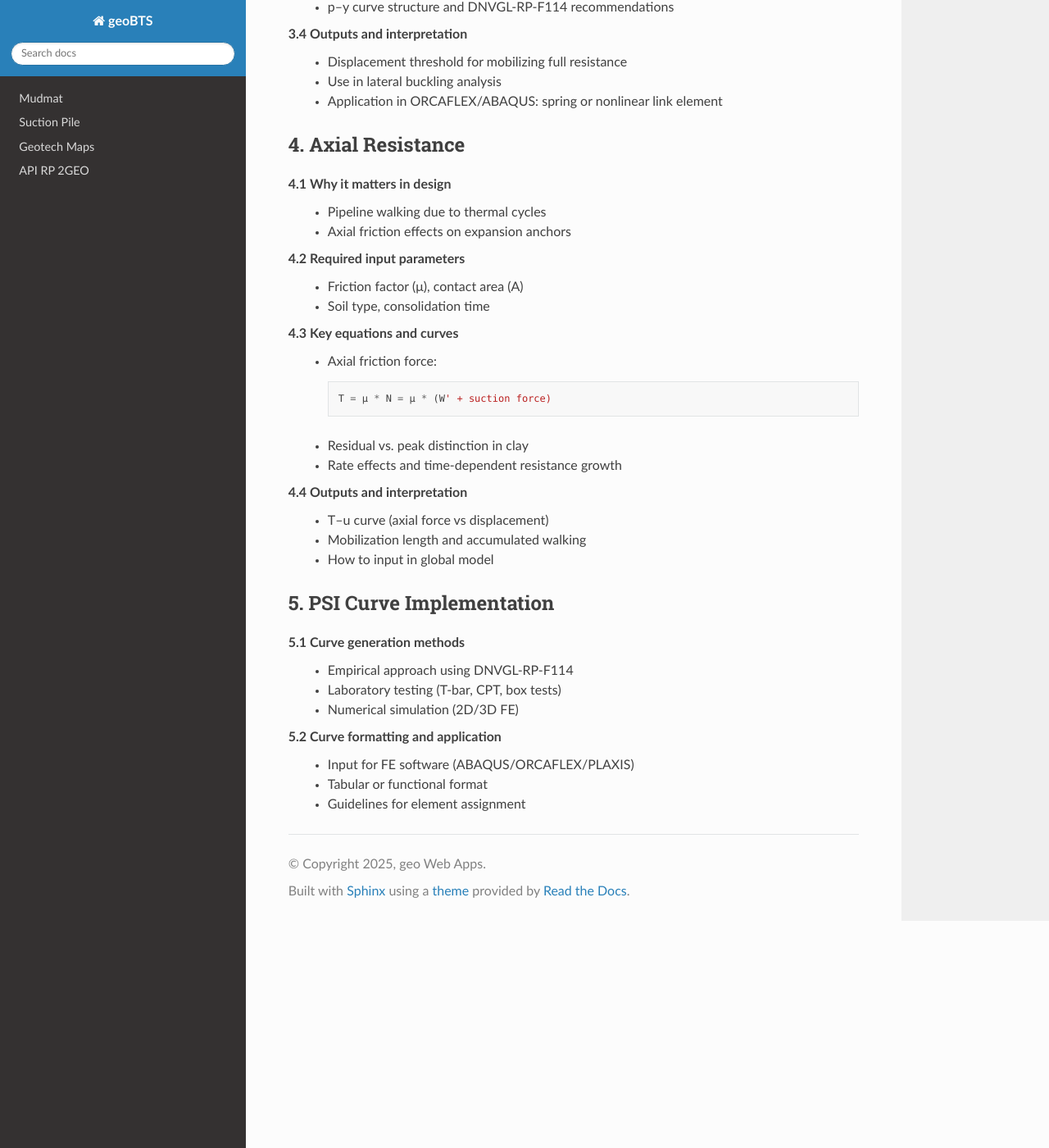
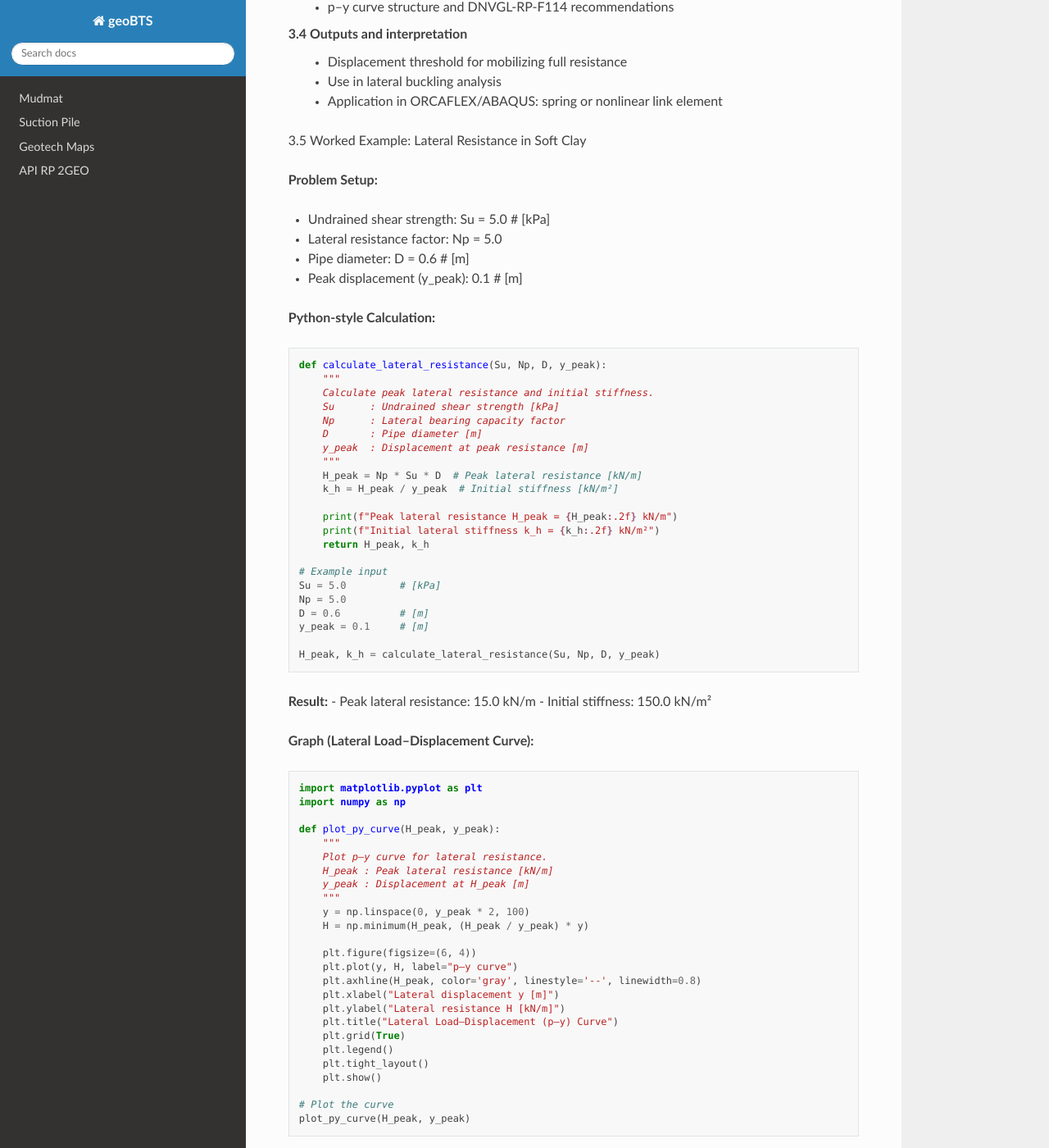
Before and after one commit to jungsohn/geoBTS, a Sphinx documentation site: the page built from docs/source/Pipe_Soil.rst, in a window 1280 px wide and 1400 px high, scrolled down 2885 px. Shown: the whole window at 82% size. Built offline with Sphinx 7.4.7 and the Read the Docs theme 3.1.0, drawn with Linux system fonts in a browser that asks for light colours.

Commit message:
Update Pipe_Soil.rst

```diff
--- a/docs/source/Pipe_Soil.rst
+++ b/docs/source/Pipe_Soil.rst
@@ -145,6 +145,78 @@ Pipe–Soil Interaction (PSI) Handbook
     - Use in lateral buckling analysis
     - Application in ORCAFLEX/ABAQUS: spring or nonlinear link element
 
+3.5 Worked Example: Lateral Resistance in Soft Clay
+
+**Problem Setup:**
+
+- Undrained shear strength: Su = 5.0  # [kPa]
+- Lateral resistance factor: Np = 5.0
+- Pipe diameter: D = 0.6  # [m]
+- Peak displacement (y_peak): 0.1  # [m]
+
+**Python-style Calculation:**
+
+::
+
+    def calculate_lateral_resistance(Su, Np, D, y_peak):
+        """
+        Calculate peak lateral resistance and initial stiffness.
+        Su      : Undrained shear strength [kPa]
+        Np      : Lateral bearing capacity factor
+        D       : Pipe diameter [m]
+        y_peak  : Displacement at peak resistance [m]
+        """
+        H_peak = Np * Su * D  # Peak lateral resistance [kN/m]
+        k_h = H_peak / y_peak  # Initial stiffness [kN/m²]
+
+        print(f"Peak lateral resistance H_peak = {H_peak:.2f} kN/m")
+        print(f"Initial lateral stiffness k_h = {k_h:.2f} kN/m²")
+        return H_peak, k_h
+
+    # Example input
+    Su = 5.0         # [kPa]
+    Np = 5.0
+    D = 0.6          # [m]
+    y_peak = 0.1     # [m]
+
+    H_peak, k_h = calculate_lateral_resistance(Su, Np, D, y_peak)
+
+**Result:**
+- Peak lateral resistance: 15.0 kN/m
+- Initial stiffness: 150.0 kN/m²
+
+**Graph (Lateral Load–Displacement Curve):**
+
+.. code-block:: python
+
+    import matplotlib.pyplot as plt
+    import numpy as np
+
+    def plot_py_curve(H_peak, y_peak):
+        """
+        Plot p–y curve for lateral resistance.
+        H_peak : Peak lateral resistance [kN/m]
+        y_peak : Displacement at H_peak [m]
+        """
+        y = np.linspace(0, y_peak * 2, 100)
+        H = np.minimum(H_peak, (H_peak / y_peak) * y)
+
+        plt.figure(figsize=(6, 4))
+        plt.plot(y, H, label="p–y curve")
+        plt.axhline(H_peak, color='gray', linestyle='--', linewidth=0.8)
+        plt.xlabel("Lateral displacement y [m]")
+        plt.ylabel("Lateral resistance H [kN/m]")
+        plt.title("Lateral Load–Displacement (p–y) Curve")
+        plt.grid(True)
+        plt.legend()
+        plt.tight_layout()
+        plt.show()
+
+    # Plot the curve
+    plot_py_curve(H_peak, y_peak)
+
+
+
 4. Axial Resistance
 -------------------
 
```
